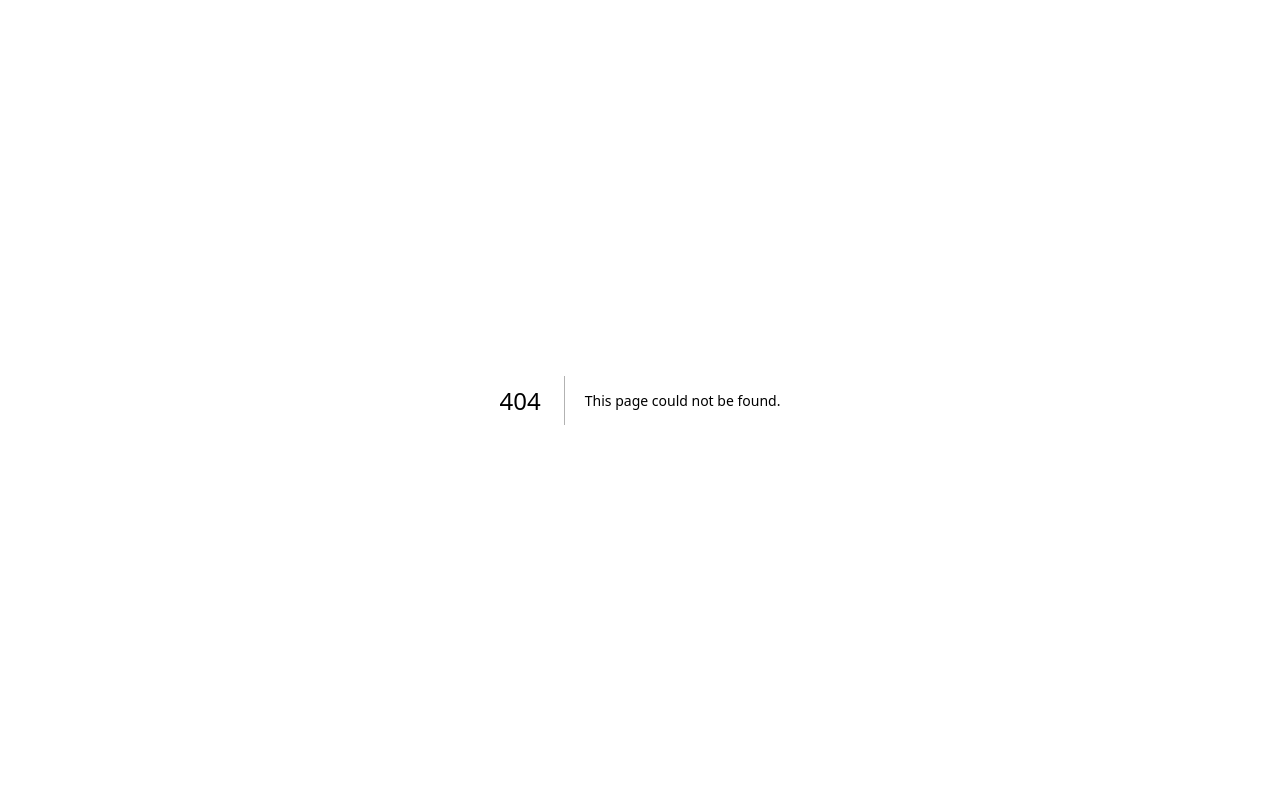
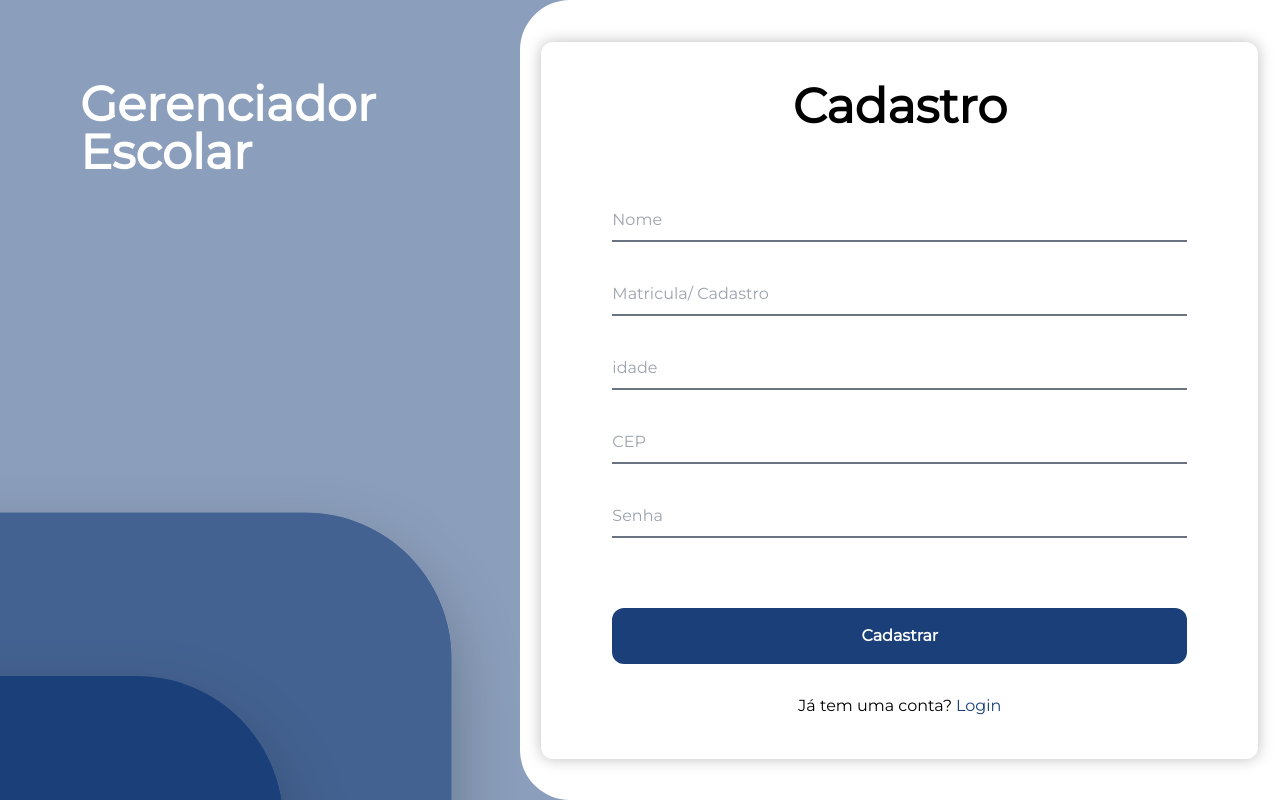
Before and after one commit to deborah-mattge/gerenciadorEscolar, a Next.js app: page /cadastro in a window 1280 px wide. Before the commit this address had no page. Shown: the top 800 px of the page. Built offline with nearby package versions, Linux system fonts and the light colour scheme.

Commit message:
tela de login e cadastro

```diff
--- /dev/null
+++ b/components/Button.jsx
@@ -0,0 +1,5 @@
+export default function Button(props){
+    return(
+        <button className={"bg-[#1B4079] rounded-xl text-white font-extrabold " + (props.tamanho)}>{props.texto}</button>
+    )
+}
--- /dev/null
+++ b/components/Input.jsx
@@ -0,0 +1,5 @@
+export default function Input(props){
+    return(
+        <input type="text"  placeholder={props.texto} className=" border-b-2 border-gray-500 w-[575px]  leading-10"/>
+    )
+}
--- /dev/null
+++ b/pages/cadastro.jsx
@@ -0,0 +1,38 @@
+import Button from "@/components/Button";
+import Input from "@/components/Input";
+import Link from "next/link";
+export default function cadastro(){
+    return(
+        <div className="w-screen h-screen bg-[#8B9EBB] flex justify-between">
+        <div id="Parte azul" className=" flex flex-col gap-[300px]">
+          <h1 className="text-white font-extrabold text-5xl w-[400px] pt-20 pl-20">
+            Gerenciador Escolar{" "}
+          </h1>
+          <div className="h-[485px] overflow-clip">
+            <img src="Group 1.svg" width={"525px"} />
+          </div>
+        </div>
+
+        <div id="parte branca " className="bg-white rounded-l-[50px] w-3/5 h-full flex justify-center items-center "  >
+          <div className="h-[717px] w-[717px]  rounded-xl flex flex-col gap-[30px] justify-center items-center sombra ">
+              <h1 className=" text-5xl font-extrabold">Cadastro</h1>
+              <div className="flex flex-col gap-8 w-full p-10 items-center">
+                  <Input texto={"Nome"}></Input>
+                  <Input texto={"Matricula/ Cadastro"}></Input>
+                  <Input texto={"idade"}></Input>
+                  <Input texto={"CEP"}></Input>
+                  <Input texto={"Senha"}></Input>
+
+              </div>
+              <Button texto={"Cadastrar"} tamanho={"w-[575px] p-4"}></Button>
+              <div className="flex gap-1">
+              <p>Já tem uma conta? </p>
+              <Link href={"/"}> <p  className="text-[#1B4079]">Login</p> </Link>
+              </div>
+
+
+          </div>
+        </div>
+      </div>
+    )
+}
--- a/pages/index.js
+++ /dev/null
@@ -1,118 +0,0 @@
-import Image from 'next/image'
-import { Inter } from 'next/font/google'
-
-const inter = Inter({ subsets: ['latin'] })
-
-export default function Home() {
-  return (
-    <main
-      className={`flex min-h-screen flex-col items-center justify-between p-24 ${inter.className}`}
-    >
-      <div className="z-10 max-w-5xl w-full items-center justify-between font-mono text-sm lg:flex">
-        <p className="fixed left-0 top-0 flex w-full justify-center border-b border-gray-300 bg-gradient-to-b from-zinc-200 pb-6 pt-8 backdrop-blur-2xl dark:border-neutral-800 dark:bg-zinc-800/30 dark:from-inherit lg:static lg:w-auto lg:rounded-xl lg:border lg:bg-gray-200 lg:p-4 lg:dark:bg-zinc-800/30">
-          Get started by editing&nbsp;
-          <code className="font-mono font-bold">pages/index.js</code>
-        </p>
-        <div className="fixed bottom-0 left-0 flex h-48 w-full items-end justify-center bg-gradient-to-t from-white via-white dark:from-black dark:via-black lg:static lg:h-auto lg:w-auto lg:bg-none">
-          <a
-            className="pointer-events-none flex place-items-center gap-2 p-8 lg:pointer-events-auto lg:p-0"
-            href="https://vercel.com?utm_source=create-next-app&utm_medium=default-template-tw&utm_campaign=create-next-app"
-            target="_blank"
-            rel="noopener noreferrer"
-          >
-            By{' '}
-            <Image
-              src="/vercel.svg"
-              alt="Vercel Logo"
-              className="dark:invert"
-              width={100}
-              height={24}
-              priority
-            />
-          </a>
-        </div>
-      </div>
-
-      <div className="relative flex place-items-center before:absolute before:h-[300px] before:w-[480px] before:-translate-x-1/2 before:rounded-full before:bg-gradient-radial before:from-white before:to-transparent before:blur-2xl before:content-[''] after:absolute after:-z-20 after:h-[180px] after:w-[240px] after:translate-x-1/3 after:bg-gradient-conic after:from-sky-200 after:via-blue-200 after:blur-2xl after:content-[''] before:dark:bg-gradient-to-br before:dark:from-transparent before:dark:to-blue-700/10 after:dark:from-sky-900 after:dark:via-[#0141ff]/40 before:lg:h-[360px]">
-        <Image
-          className="relative dark:drop-shadow-[0_0_0.3rem_#ffffff70] dark:invert"
-          src="/next.svg"
-          alt="Next.js Logo"
-          width={180}
-          height={37}
-          priority
-        />
-      </div>
-
-      <div className="mb-32 grid text-center lg:max-w-5xl lg:w-full lg:mb-0 lg:grid-cols-4 lg:text-left">
-        <a
-          href="https://nextjs.org/docs?utm_source=create-next-app&utm_medium=default-template-tw&utm_campaign=create-next-app"
-          className="group rounded-lg border border-transparent px-5 py-4 transition-colors hover:border-gray-300 hover:bg-gray-100 hover:dark:border-neutral-700 hover:dark:bg-neutral-800/30"
-          target="_blank"
-          rel="noopener noreferrer"
-        >
-          <h2 className={`mb-3 text-2xl font-semibold`}>
-            Docs{' '}
-            <span className="inline-block transition-transform group-hover:translate-x-1 motion-reduce:transform-none">
-              -&gt;
-            </span>
-          </h2>
-          <p className={`m-0 max-w-[30ch] text-sm opacity-50`}>
-            Find in-depth information about Next.js features and API.
-          </p>
-        </a>
-
-        <a
-          href="https://nextjs.org/learn?utm_source=create-next-app&utm_medium=default-template-tw&utm_campaign=create-next-app"
-          className="group rounded-lg border border-transparent px-5 py-4 transition-colors hover:border-gray-300 hover:bg-gray-100 hover:dark:border-neutral-700 hover:dark:bg-neutral-800/30"
-          target="_blank"
-          rel="noopener noreferrer"
-        >
-          <h2 className={`mb-3 text-2xl font-semibold`}>
-            Learn{' '}
-            <span className="inline-block transition-transform group-hover:translate-x-1 motion-reduce:transform-none">
-              -&gt;
-            </span>
-          </h2>
-          <p className={`m-0 max-w-[30ch] text-sm opacity-50`}>
-            Learn about Next.js in an interactive course with&nbsp;quizzes!
-          </p>
-        </a>
-
-        <a
-          href="https://vercel.com/templates?framework=next.js&utm_source=create-next-app&utm_medium=default-template-tw&utm_campaign=create-next-app"
-          className="group rounded-lg border border-transparent px-5 py-4 transition-colors hover:border-gray-300 hover:bg-gray-100 hover:dark:border-neutral-700 hover:dark:bg-neutral-800/30"
-          target="_blank"
-          rel="noopener noreferrer"
-        >
-          <h2 className={`mb-3 text-2xl font-semibold`}>
-            Templates{' '}
-            <span className="inline-block transition-transform group-hover:translate-x-1 motion-reduce:transform-none">
-              -&gt;
-            </span>
-          </h2>
-          <p className={`m-0 max-w-[30ch] text-sm opacity-50`}>
-            Discover and deploy boilerplate example Next.js&nbsp;projects.
-          </p>
-        </a>
-
-        <a
-          href="https://vercel.com/new?utm_source=create-next-app&utm_medium=default-template-tw&utm_campaign=create-next-app"
-          className="group rounded-lg border border-transparent px-5 py-4 transition-colors hover:border-gray-300 hover:bg-gray-100 hover:dark:border-neutral-700 hover:dark:bg-neutral-800/30"
-          target="_blank"
-          rel="noopener noreferrer"
-        >
-          <h2 className={`mb-3 text-2xl font-semibold`}>
-            Deploy{' '}
-            <span className="inline-block transition-transform group-hover:translate-x-1 motion-reduce:transform-none">
-              -&gt;
-            </span>
-          </h2>
-          <p className={`m-0 max-w-[30ch] text-sm opacity-50`}>
-            Instantly deploy your Next.js site to a shareable URL with Vercel.
-          </p>
-        </a>
-      </div>
-    </main>
-  )
-}
--- /dev/null
+++ b/pages/index.jsx
@@ -0,0 +1,35 @@
+import Button from "@/components/Button";
+import Input from "@/components/Input";
+import Link from "next/link";
+
+export default function Index() {
+  return (
+    <div className="w-screen h-screen bg-[#8B9EBB] flex justify-between">
+      <div id="Parte azul" className=" flex flex-col gap-[300px]">
+        <h1 className="text-white font-extrabold text-5xl w-[400px] pt-20 pl-20">
+          Gerenciador Escolar{" "}
+        </h1>
+        <div className="h-[485px] overflow-clip">
+          <img src="Group 1.svg" width={"525px"} />
+        </div>
+      </div>
+
+      <div id="parte branca " className="bg-white rounded-l-[50px] w-3/5 h-full flex justify-center items-center "  >
+        <div className="h-[717px] w-[717px]  rounded-xl flex flex-col gap-[50px] justify-center items-center sombra ">
+            <h1 className=" text-5xl font-extrabold">Login</h1>
+            <div className="flex flex-col gap-9 w-full p-10 items-center">
+                <Input texto={"Matricula/Cadastro"}></Input>
+                <Input texto={"Senha"}></Input>
+            </div>
+            <Button texto={"login"} tamanho={"w-[575px] p-4"}></Button>
+            <div className="flex gap-1">
+            <p>Não tem uma conta? </p>
+          <Link href={"cadastro"}> <p className="text-[#1B4079] ">Cadastre-se</p> </Link>
+            </div>
+
+
+        </div>
+      </div>
+    </div>
+  );
+}
--- a/styles/globals.css
+++ b/styles/globals.css
@@ -1,27 +1,15 @@
+@import url('https://fonts.googleapis.com/css2?family=Montserrat&display=swap');
 @tailwind base;
 @tailwind components;
 @tailwind utilities;
 
-:root {
-  --foreground-rgb: 0, 0, 0;
-  --background-start-rgb: 214, 219, 220;
-  --background-end-rgb: 255, 255, 255;
+
+* {
+  font-family: 'Montserrat', sans-serif;
+
 }
-
-@media (prefers-color-scheme: dark) {
-  :root {
-    --foreground-rgb: 255, 255, 255;
-    --background-start-rgb: 0, 0, 0;
-    --background-end-rgb: 0, 0, 0;
-  }
+.sombra{
+  -webkit-box-shadow: 0px 0px 15px 0px rgba(0,0,0,0.26);
+-moz-box-shadow: 0px 0px 15px 0px rgba(0,0,0,0.26);
+box-shadow: 0px 0px 15px 0px rgba(0,0,0,0.26);
 }
-
-body {
-  color: rgb(var(--foreground-rgb));
-  background: linear-gradient(
-      to bottom,
-      transparent,
-      rgb(var(--background-end-rgb))
-    )
-    rgb(var(--background-start-rgb));
-}
```
Also changed, not shown: public/Group 1.svg (added).
